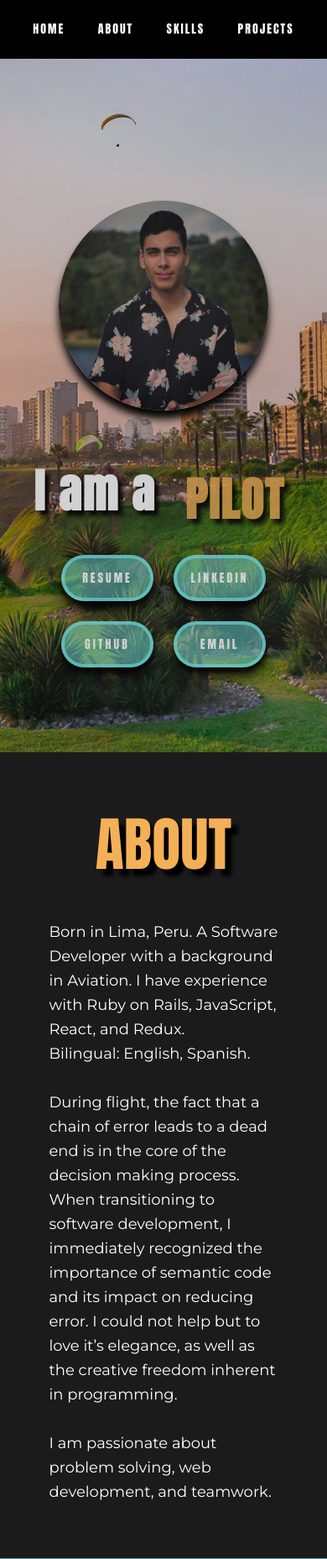
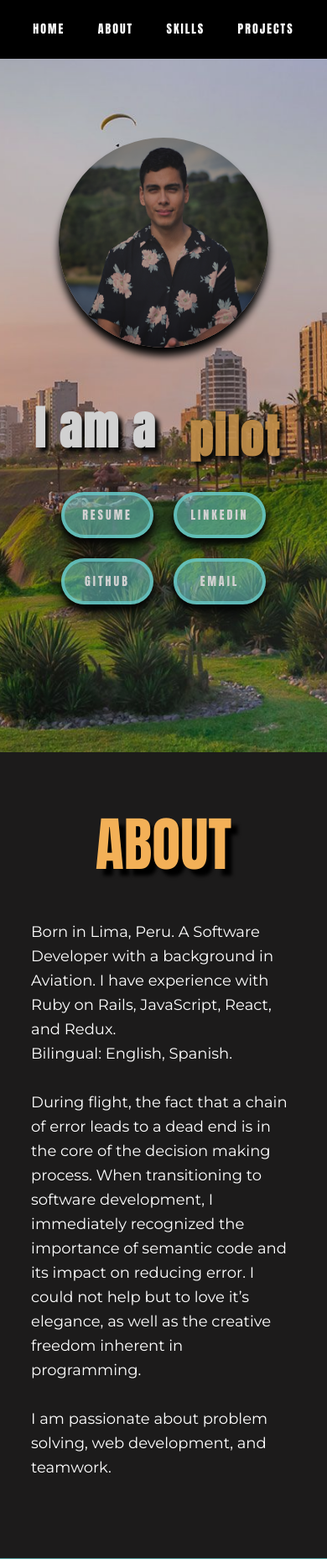
Before and after one commit to paulobocanegra/portfolio, a PHP site: page / in a window 390 px wide. Shown: the top 1857 px of the page at 84% size. Run offline with PHP 8.4, Linux system fonts and the light colour scheme.

Commit message:
about width

```diff
--- a/assets/css/body.css
+++ b/assets/css/body.css
@@ -183,7 +183,7 @@ html{
     }
 
     .about-text{
-        width: 70vw;
+        width: 90%;
         margin-right: 0px;
     }
 
--- a/assets/css/header.css
+++ b/assets/css/header.css
@@ -54,6 +54,11 @@ body{
     width: 100%;
     font-size: 14px;
 	}
+
+   .hero-banner{
+    margin-top: 0px;
+  }
+
 }
 
 .hero-button-wrapper > a{
@@ -113,6 +118,8 @@ body{
     height: 250px;
     width: 250px
   }
+
+
 }
 
 .rotating-words-wrapper{
@@ -125,7 +132,7 @@ body{
     margin-top: 40px;
     font-family: 'Anton', sans-serif;
     font-weight: bolder;
-    letter-spacing: 5px;
+    letter-spacing: 6px;
     font-size:95px;
     text-shadow: 5px 6px 5px black;
 }
--- a/index.html
+++ b/index.html
@@ -75,9 +75,9 @@
                     <!-- <div id="type-in">Hello</div> -->
                     <div class="rotating-words-wrapper">
                         <div class="rotating-words">
-                            <h1 class="changing-word">RIDER</h1>
-                            <h1 class="changing-word">PILOT</h1>
-                            <h1 class="changing-word">CODER</h1>
+                            <h1 class="changing-word">rider</h1>
+                            <h1 class="changing-word">pilot</h1>
+                            <h1 class="changing-word">coder</h1>
                         </div>
                     </div>
 
```
